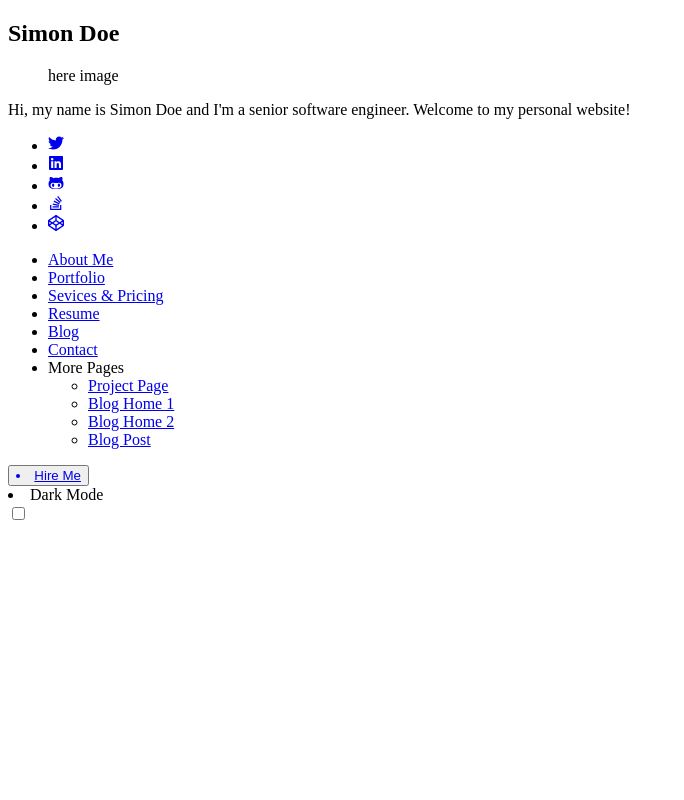
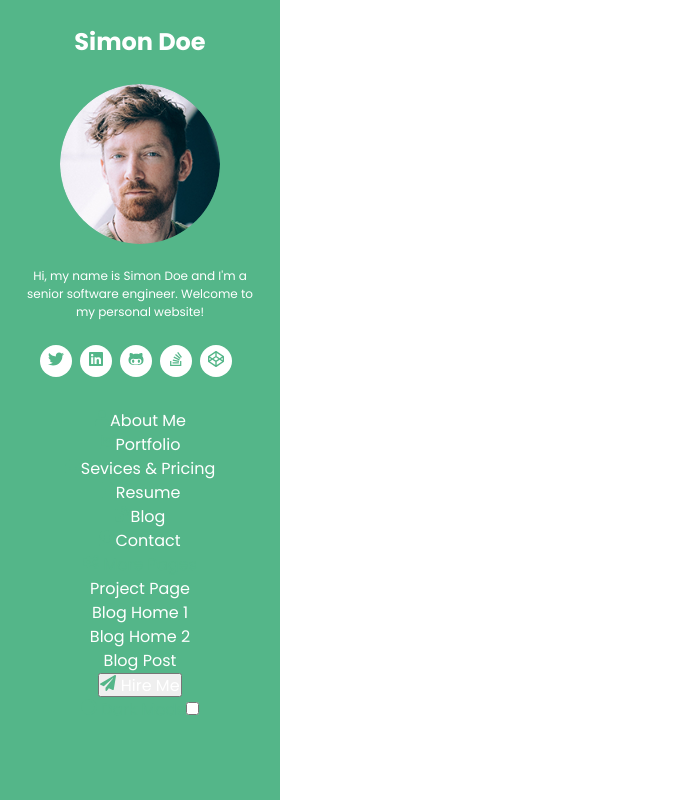
Before and after one commit to MichaelRomero96/dev-card, a React (Create React App) app: page / in a window 1280 px wide. Shown: the whole page, without its empty margins (0-684 px from the left). Built offline with nearby package versions, Linux system fonts and the light colour scheme.

Commit message:
Estilos css

```diff
--- a/public/index.html
+++ b/public/index.html
@@ -24,6 +24,7 @@
       work correctly both with client-side routing and a non-root public URL.
       Learn how to configure a non-root public URL by running `npm run build`.
     -->
+    <link href="https://fonts.googleapis.com/css2?family=Poppins:wght@400;500;600;700&display=swap" rel="stylesheet">
     <title>React App</title>
   </head>
   <body>
--- a/src/Sidebar.jsx
+++ b/src/Sidebar.jsx
@@ -1,57 +1,96 @@
 import React from "react";
-import { FaTwitter, FaLinkedin, FaGithubAlt, FaCodepen, FaStackOverflow } from "react-icons/fa";
+import "./components/css/normalize.css";
+import "./components/css/style.css";
+import profileImg from './components/img/profile.png';
+import {
+    FaTwitter,
+    FaLinkedin,
+    FaGithubAlt,
+    FaCodepen,
+    FaStackOverflow,
+    FaAdjust,
+    FaPaperPlane,
+    FaCogs,
+    FaEnvelopeOpenText,
+    FaBlog,
+    FaFileAlt,
+    FaToolbox,
+    FaLaptopCode,
+    FaUser,
+} from "react-icons/fa";
 
 const Aside = () => {
     return (
-        <section>
-            <article>
-                <h2>Simon Doe</h2>
-                <figure>here image</figure>
-                <p>
+        <section className="body">
+            <h1 className="header__title">
+                <a href="#">
+                    Simon Doe
+                </a>
+            </h1>
+            <article className="navbar">
+                <img className="profile" src={profileImg} alt="Profile Image" />
+                <p className="description">
                     Hi, my name is Simon Doe and I'm a senior software engineer.
                     Welcome to my personal website!
                 </p>
                 {/* Iconos */}
-                <ul>
-                    <li>
-                        <a href="#"><FaTwitter/></a>
+                <ul className="redes">
+                    <li className="redes__icons">
+                        <a href="#">
+                            <FaTwitter/>
+                        </a>
                     </li>
-                    <li>
-                        <a href="#"> <FaLinkedin/> </a>
+                    <li className="redes__icons">
+                        <a href="#">
+                            <FaLinkedin/>
+                        </a>
                     </li>
-                    <li>
-                        <a href="#"> <FaGithubAlt/> </a>
+                    <li className="redes__icons">
+                        <a href="#">
+                            <FaGithubAlt/>
+                        </a>
                     </li>
-                    <li>
-                        <a href="#"> <FaStackOverflow/> </a>
+                    <li className="redes__icons">
+                        <a href="#">
+                            <FaStackOverflow/>
+                        </a>
                     </li>
-                    <li>
-                        <a href="#"><FaCodepen/></a>
+                    <li className="redes__icons">
+                        <a href="#">
+                            <FaCodepen/>
+                        </a>
                     </li>
                 </ul>
             </article>
             <article>
                 <ul>
                     <li>
+                        <FaUser />
                         <a href="#">About Me</a>
                     </li>
                     <li>
+                        <FaLaptopCode />
                         <a href="#">Portfolio</a>
                     </li>
                     <li>
+                        <FaToolbox />
                         <a href="#">Sevices & Pricing</a>
                     </li>
                     <li>
+                        <FaFileAlt />
                         <a href="#">Resume</a>
                     </li>
                     <li>
+                        <FaBlog />
                         <a href="#">Blog</a>
                     </li>
                     <li>
+                        <FaEnvelopeOpenText />
                         <a href="#">Contact</a>
                     </li>
-                    <li>
-                        More Pages
+                    <div>
+                        <FaCogs /> More Pages
+                    </div>
                     <ul>
                         <li>
                             <a href="#">Project Page</a>
@@ -66,20 +105,18 @@ const Aside = () => {
                             <a href="#">Blog Post</a>
                         </li>
                     </ul>
-                    </li>
                 </ul>
             </article>
             <article>
                 <button>
                     <a href="#">
-                        <li>Hire Me</li>
+                        <FaPaperPlane /> Hire Me
                     </a>
                 </button>
-                <br />
-                <li>
-                    Dark Mode <br />
+                <div>
+                    <FaAdjust /> Dark Mode
                     <input type="checkbox" />
-                </li>
+                </div>
             </article>
         </section>
     );
--- /dev/null
+++ b/src/components/css/style.css
@@ -0,0 +1,63 @@
+* {
+    box-sizing: border-box;
+    margin: 0;
+    padding: 0;
+    font-family: 'Poppins', sans-serif;
+    text-decoration: none;
+    list-style: none;
+    color: #54B689;
+}
+
+a{
+    color: #FFF;
+}
+
+.body {
+    position: fixed;
+    background-color: #54B689;
+    width: 280px;
+    height: 100vh;
+    line-height: 1.5;
+    font-weight: 400;
+    font-size: 1em;
+    text-align: center;
+}
+
+.header__title {
+    padding-top: 24px;
+    margin: 0;
+    font-size: 1.5rem;
+    font-weight: 700;
+}
+
+.navbar{
+    padding: 1.5rem 1rem;
+}
+
+.profile {
+    max-width: 160px;
+    border-radius: 50%;
+    margin-bottom: 1rem;
+}
+
+.description {
+    font-size: 12px;
+    margin-bottom: 1rem;
+    color: #FFF;
+}
+
+.redes {
+    display: inline-block;
+    padding-top: 0.5rem;
+    padding-bottom: 0.5rem;
+}
+
+.redes__icons {
+    display: inline-block;
+    width: 32px;
+    height: 32px;
+    margin-right: 0.5rem;
+    background-color: #FFF;
+    border-radius: 50%;
+    padding-top: 5px;
+}
```
Also changed, not shown: src/components/css/normalize.css (added), src/components/img/profile.png (added). Lines whose indentation alone changed are shown as unchanged.
